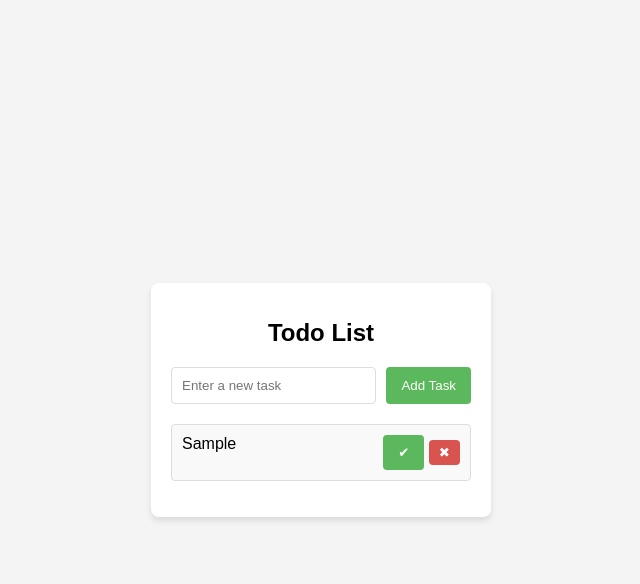
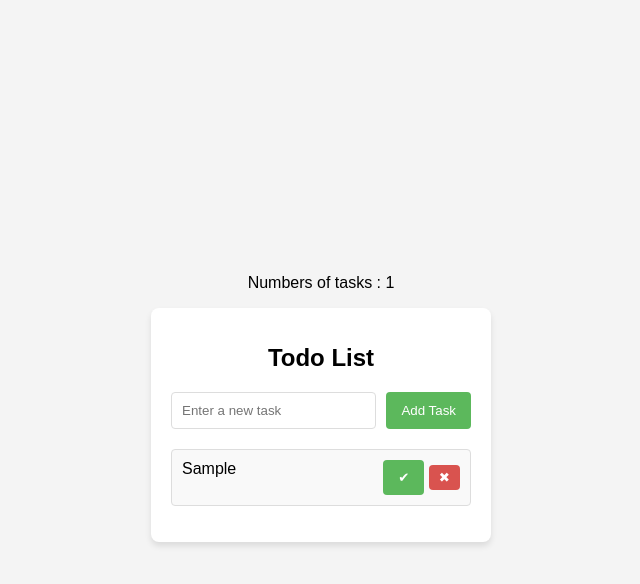
Before and after one commit to Toast3rMachine/GitIntroduction, a plain HTML site: page index.html in a window 1280 px wide. Both pictures are taken after typing "Sample" into the empty fields and a click on the button "Add Task". Shown: the whole page, without its empty margins (319-959 px from the left). Drawn offline with Linux system fonts and the light colour scheme.

Commit message:
Add banner wich show number of tasks

```diff
--- a/index.html
+++ b/index.html
@@ -7,6 +7,9 @@
   <link rel="stylesheet" href="styles.css">
 </head>
 <body>
+  <div class="banner">
+    <p id="nb_task">Numbers of tasks : 0</p>
+  </div>
   <div class="container">
     <h1>Todo List</h1>
     <form id="todo-form">
--- a/script.js
+++ b/script.js
@@ -27,6 +27,11 @@ function addTodo(event) {
   // Add the new task to the list
   todoList.appendChild(listItem);
 
+  const numberofItems = document.getElementById("nb_task");
+  numberofItems.innerHTML = `
+    <p>Numbers of tasks : ${todoList.childElementCount}</p>
+  `
+
   // Clear the input field
   todoInput.value = '';
 }
--- a/styles.css
+++ b/styles.css
@@ -4,6 +4,7 @@ body {
     margin: 0;
     padding: 0;
     display: flex;
+    flex-direction: column;
     justify-content: center;
     align-items: center;
     height: 100vh;
```
